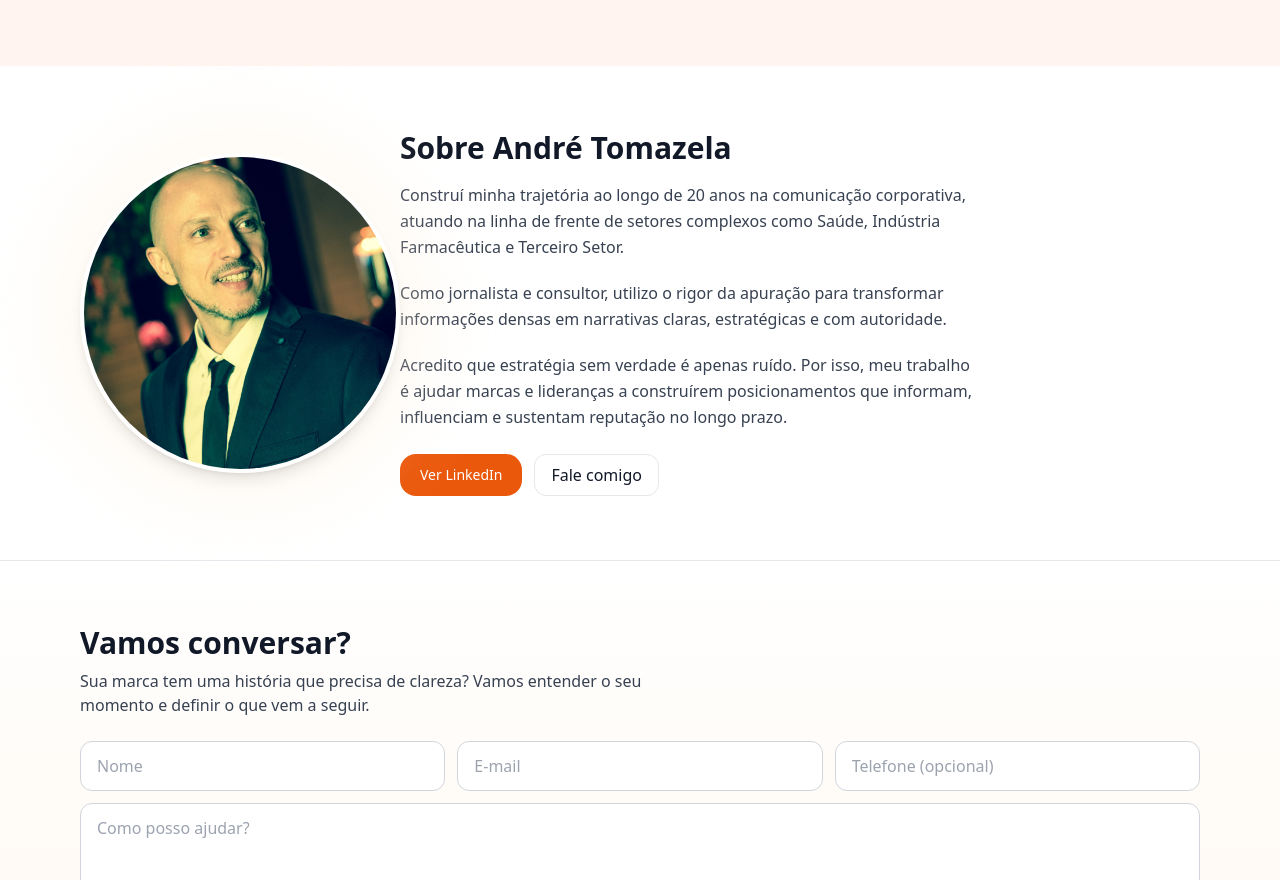
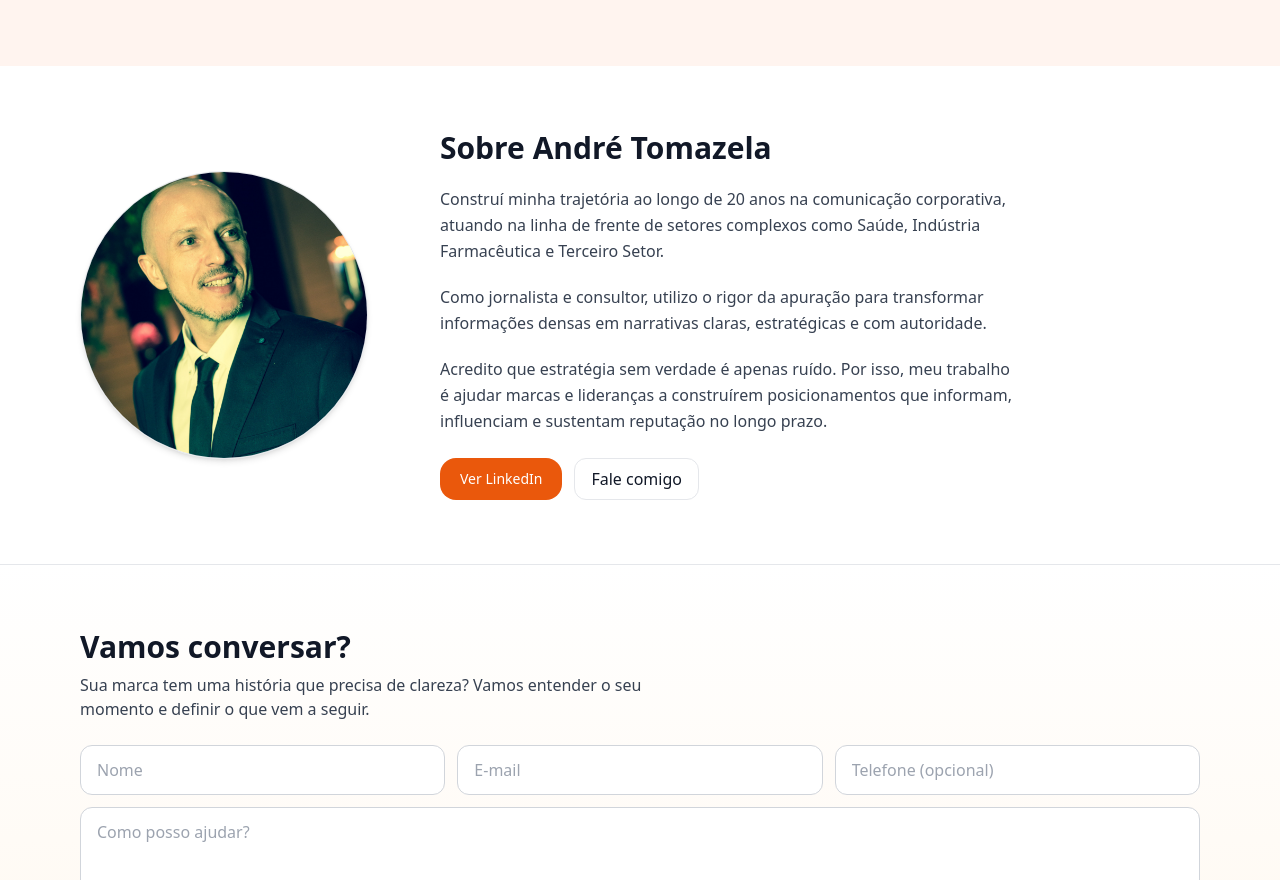
Before and after one commit to andretomazela-dev/integrado, a Next.js app: page / in a window 1280 px wide. Shown: the part 2160-3040 px from the top of the page. Built offline with nearby package versions, Linux system fonts and the light colour scheme.

Commit message:
Update page.jsx

```diff
--- a/app/page.jsx
+++ b/app/page.jsx
@@ -315,32 +315,28 @@ return (
 
      {/* SOBRE */}
 <section id="sobre" className="py-14 md:py-16 bg-white scroll-mt-28">
-  <div className="container grid md:grid-cols-[auto,1fr] gap-6 md:gap-6 items-center">
+  <div className="container grid md:grid-cols-[320px,1fr] gap-8 md:gap-10 items-center">
 
     {/* FOTO */}
     <div className="flex justify-center md:justify-start">
-      <div className="relative w-64 h-64 md:w-72 md:h-72 lg:w-80 lg:h-80">
+      <div className="relative w-64 h-64 md:w-72 md:h-72">
 
-        {/* halo sutil */}
-        <div className="absolute inset-0 rounded-full bg-orange-100 blur-2xl opacity-40 scale-110"></div>
-
-        {/* imagem */}
-        <div className="relative w-full h-full rounded-full overflow-hidden shadow-lg border-4 border-white">
+        <div className="relative w-full h-full rounded-full overflow-hidden shadow-md border border-gray-200">
           <Image
             src="/andretomazelafoto.png"
             alt="André Tomazela"
             fill
             priority
             className="object-cover object-top"
-            sizes="(max-width: 768px) 256px, 320px"
+            sizes="(max-width: 768px) 256px, 288px"
           />
         </div>
       </div>
     </div>
 
     {/* TEXTO */}
-    <div className="max-w-xl md:-ml-6">
-      <h2 className="text-2xl md:text-3xl font-bold mb-4">
+    <div className="max-w-xl">
+      <h2 className="text-2xl md:text-3xl font-bold mb-5">
         Sobre André Tomazela
       </h2>
 
@@ -356,9 +352,8 @@ return (
         </p>
 
         <p>
-          Acredito que estratégia sem verdade é apenas ruído.
-          Por isso, meu trabalho é ajudar marcas e lideranças a construírem
-          posicionamentos que informam, influenciam e sustentam reputação no longo prazo.
+          Acredito que estratégia sem verdade é apenas ruído. Por isso, meu trabalho é ajudar marcas e lideranças
+          a construírem posicionamentos que informam, influenciam e sustentam reputação no longo prazo.
         </p>
       </div>
 
```
